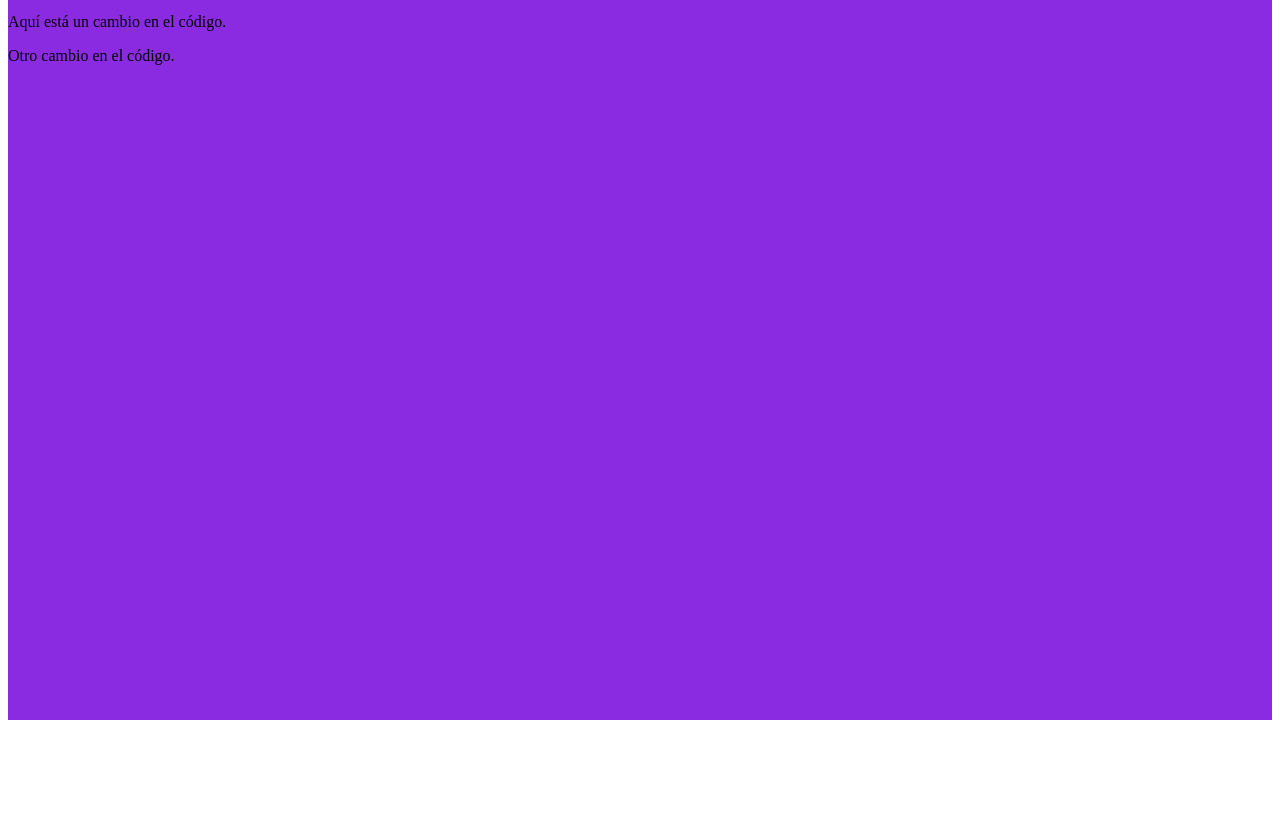
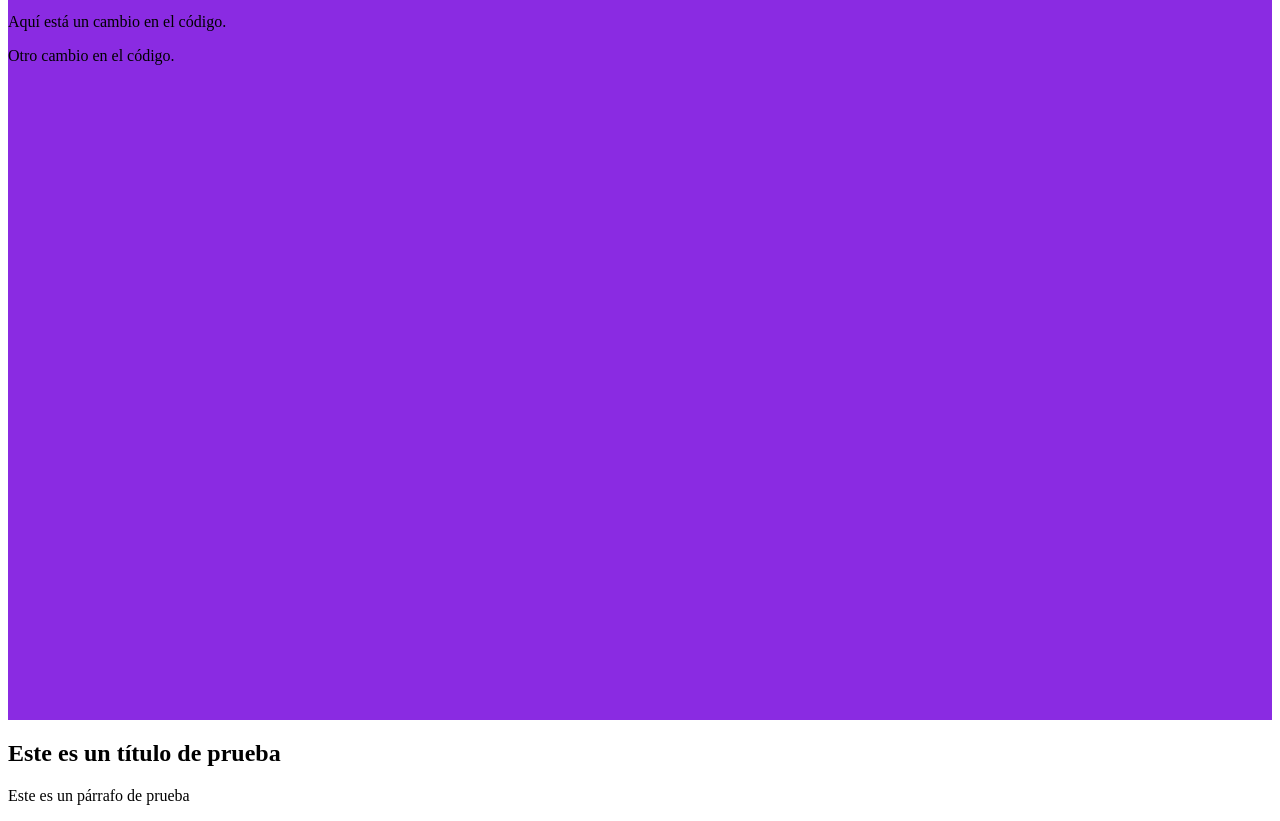
Before and after one commit to gitalffa/new-repo, a plain HTML site: page index.html in a window 1280 px wide. Shown: the part 101-922 px from the top of the page. Before the commit the page ends 829 px from the top, so only its background shows below. Drawn offline with Linux system fonts and the light colour scheme.

Commit message:
tercer commit con pequeñas modificaciones de prueba

```diff
--- a/index.html
+++ b/index.html
@@ -13,5 +13,9 @@
       <p>Aquí está un cambio en el código.</p>
       <p>Otro cambio en el código.</p>
     </div>
+    <div>
+      <h2>Este es un título de prueba</h2>
+      <p>Este es un párrafo de prueba</p>
+    </div>
   </body>
 </html>
```
